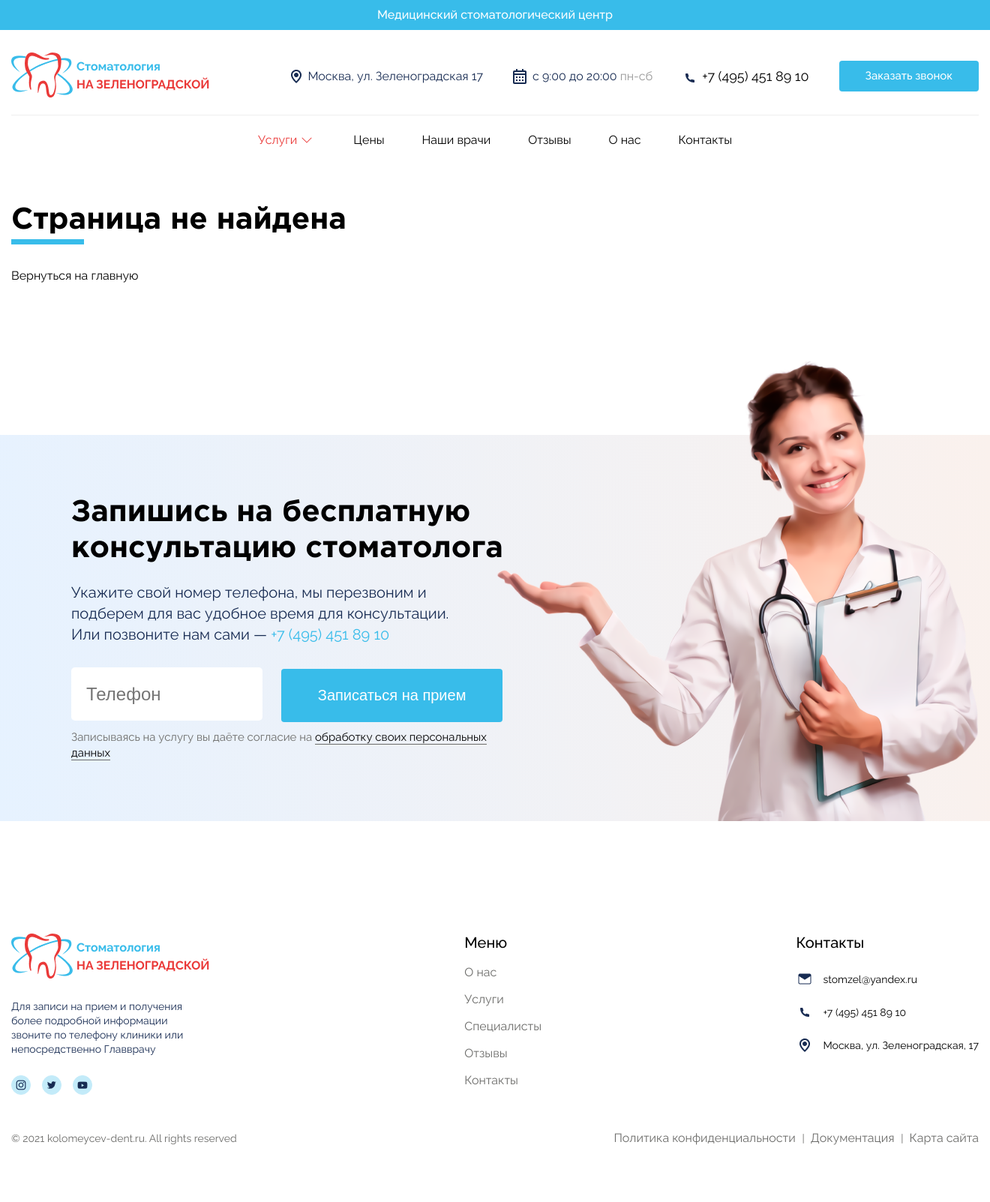
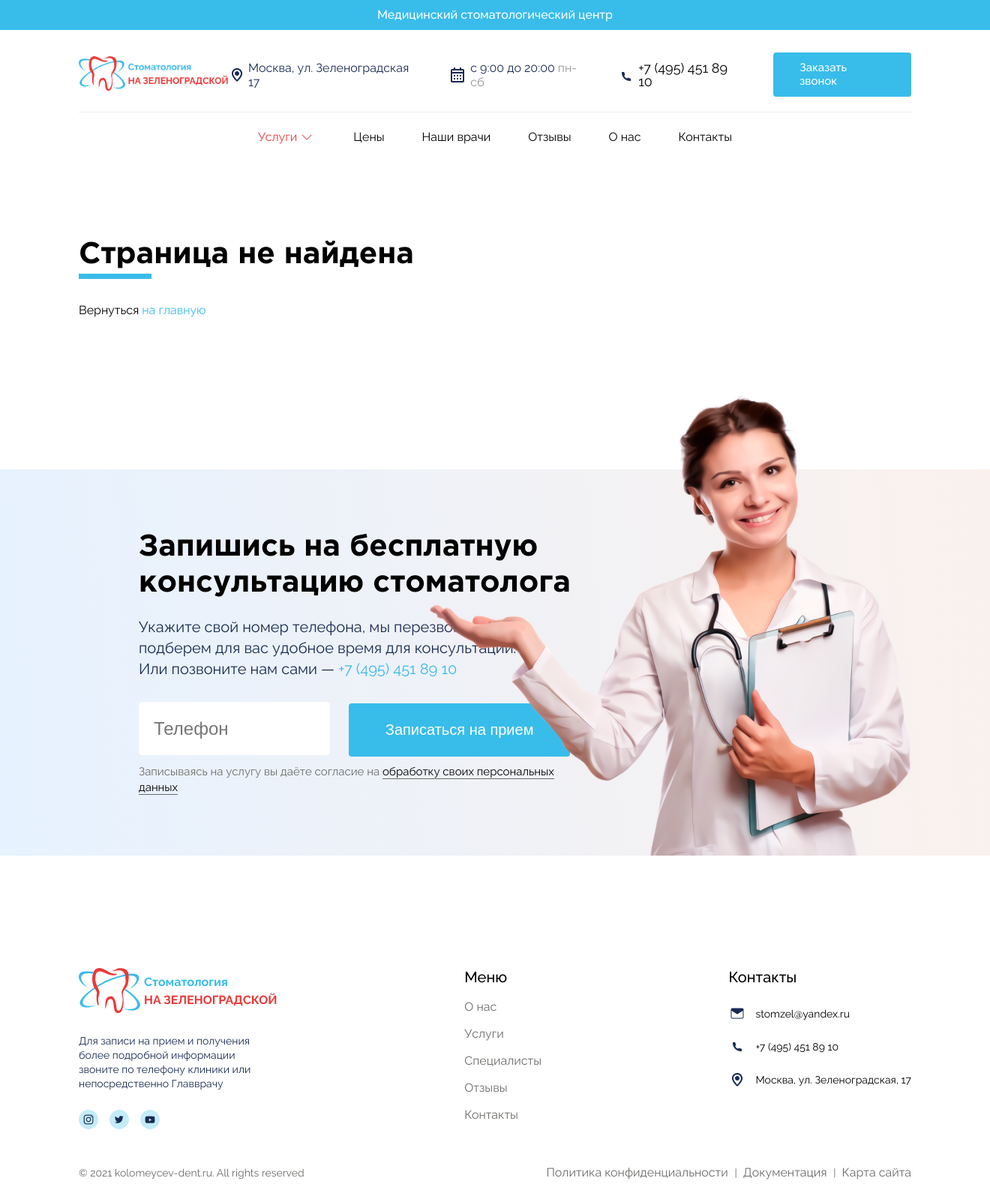
Before and after one commit to MrKobra/dental_web, a PHP site: page /404.html in a window 1320 px wide. Shown: the whole page at 75% size. Before the commit the page ends 1527 px from the top, so only its background shows below. Run offline with PHP 8.4, Linux system fonts and the light colour scheme.

Commit message:
Add 404 page styles (404.html)

```diff
--- a/html/css/style.css
+++ b/html/css/style.css
@@ -214,6 +214,39 @@ body {
   top: 1px;
 }
 
+@media (min-width: 1200px) and (max-width: 1360px) {
+  .container {
+    width: 1140px;
+  }
+
+  /* Top Header */
+  .top-header-contact-block:not(:last-child) {
+    padding: 0 26px;
+  }
+  .top-header .logo img {
+    width: 200px;
+  }
+}
+@media (min-width: 992px) and (max-width: 1200px) {
+  .container {
+    width: 960px;
+  }
+}
+@media (min-width: 768px) and (max-width: 992px) {
+  .container {
+    width: 720px;
+  }
+}
+@media (min-width: 576px) and (max-width: 768px) {
+  .container {
+    width: 540px;
+  }
+}
+@media (max-width: 576px) {
+  .container {
+    width: 100%;
+  }
+}
 /* Header Styles */
 .top-header-siteName {
   background: #38BCEA;
@@ -1394,5 +1427,15 @@ body {
   line-height: 24px;
   margin: 30px 0 0;
 }
+.single-page-content a {
+  color: #38BCEA;
+  border-bottom: 1px solid transparent;
+}
+.single-page-content a:hover {
+  border-color: #38BCEA;
+}
+.single-page-content.nothing-page {
+  padding: 100px 0 200px;
+}
 
 /*# sourceMappingURL=style.css.map */
--- a/html/css/style.sass
+++ b/html/css/style.sass
@@ -1,6 +1,7 @@
 @import "reset.sass"
 @import "../fonts/fonts.css"
 @import "sittings.sass"
+@import "mobile.sass"
 
 /* Header Styles */
 .top-header
@@ -1019,3 +1020,10 @@
       font-size: 16px
       line-height: 24px
       margin: 30px 0 0
+    a
+      color: $normal
+      border-bottom: 1px solid transparent
+      &:hover
+        border-color: $normal
+    &.nothing-page
+      padding: 100px 0 200px
```
